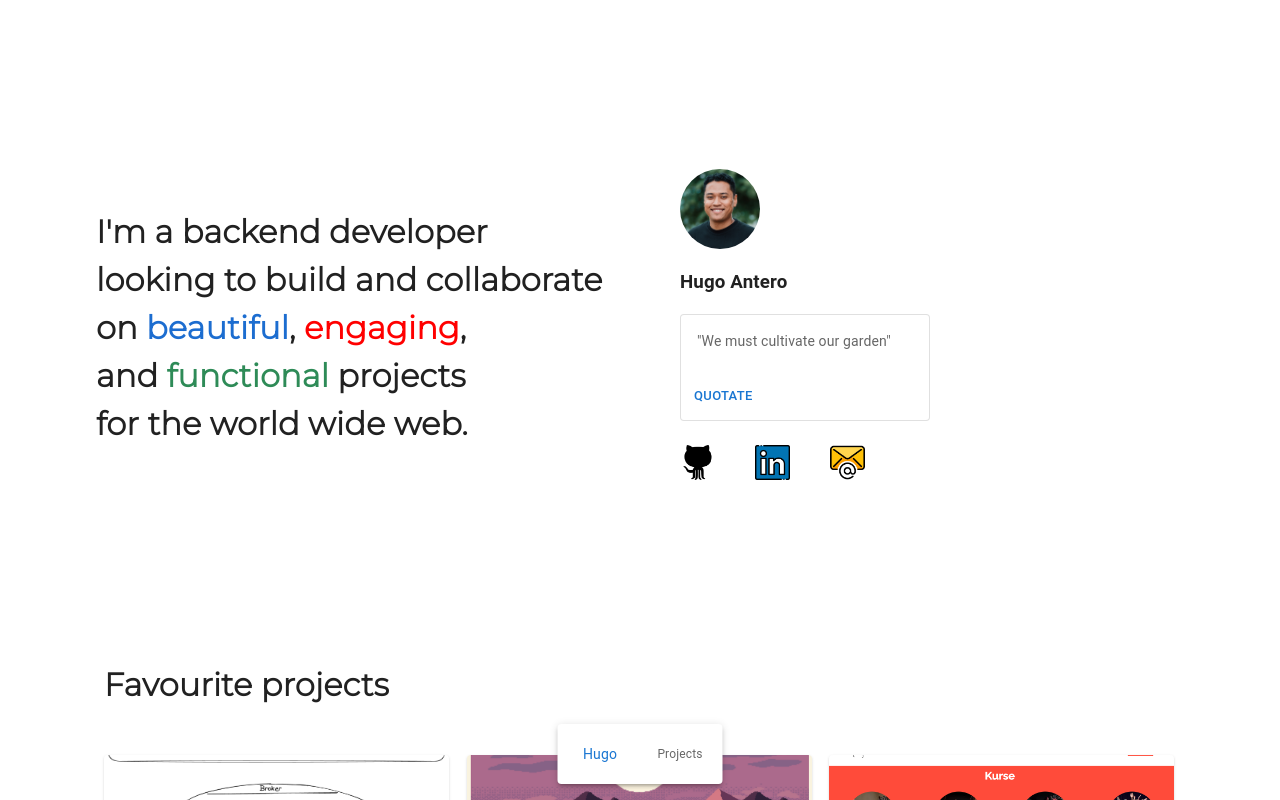
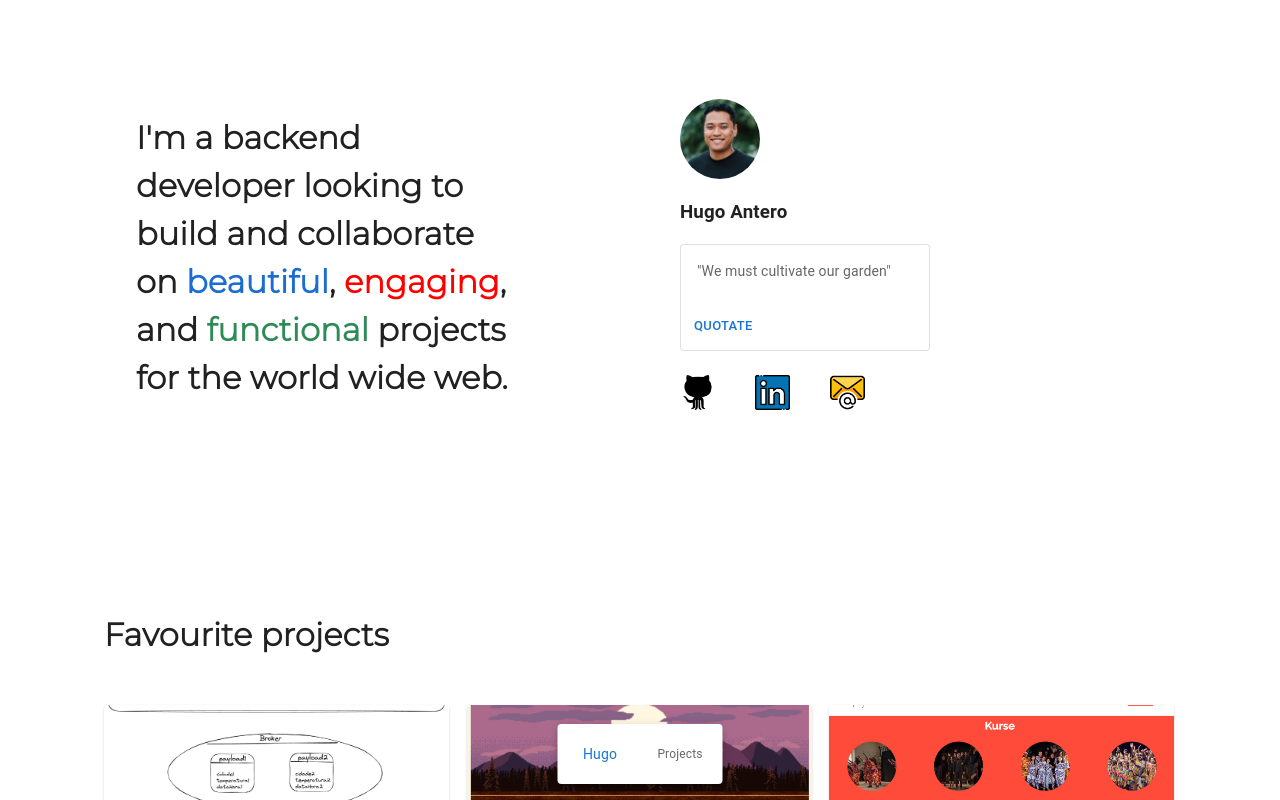
Before and after one commit to vntero/vntero-dot-com, a React (Create React App) app: page / in a window 1280 px wide. Shown: the top 800 px of the page. Built offline with nearby package versions, Linux system fonts and the light colour scheme.

Commit message:
centralizes intro section to match others

```diff
--- a/src/App.css
+++ b/src/App.css
@@ -121,6 +121,7 @@ input {
   display: flex;
   align-items: center;
   justify-content: center;
+  padding-top: 150px;
 }
 
 .div-avatar {
--- a/src/components/About.jsx
+++ b/src/components/About.jsx
@@ -9,8 +9,9 @@ function About() {
     return (
       <Container>
           {/* Introduction */}
+          <div className="div-hard-skills">
             <Stack spacing={4}>
-            <Grid container spacing={2} sx={{ minHeight: { xs: 'auto', md: '80vh' }, alignItems: 'center' }}>
+              <Grid container spacing={2} sx={{ minHeight: { xs: 'auto', md: '60vh' }, alignItems: 'center' }}>
 
                 {/* Description */}
                 <Grid item xs={12} md={6} lg={6} sx={{ padding: { xs: 4, md: 0 } }}>
@@ -50,6 +51,7 @@ function About() {
 
               </Grid>
             </Stack>
+          </div>
 
           {/* Favourite projects */}
           <div className="div-hard-skills">
--- a/src/components/Projects.jsx
+++ b/src/components/Projects.jsx
@@ -161,7 +161,7 @@ function Projects() {
                     />
                     </Box>
             </div>
-    </div>
+        </div>
     )
 }
 
```
Lines whose indentation alone changed are shown as unchanged.
